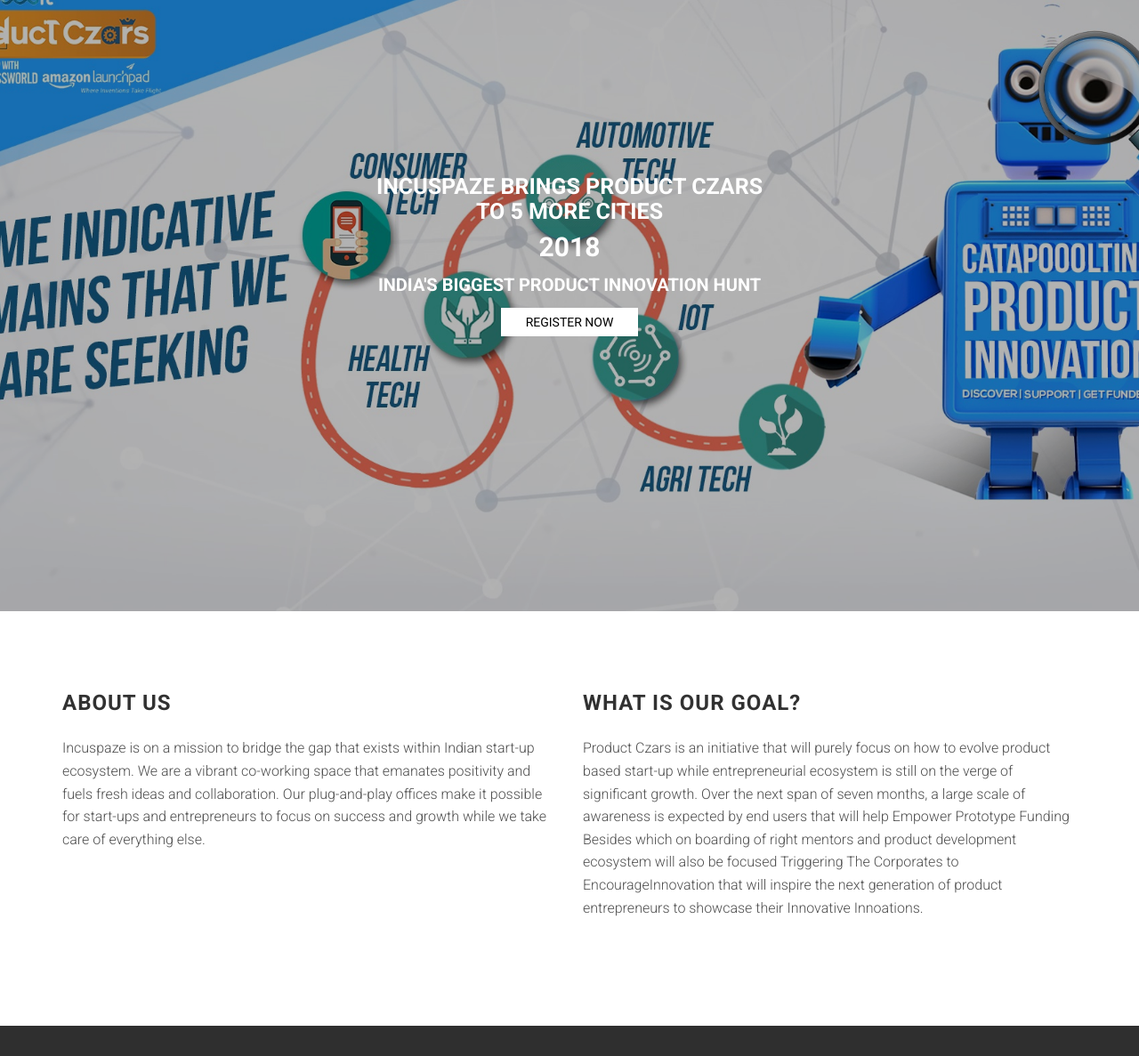
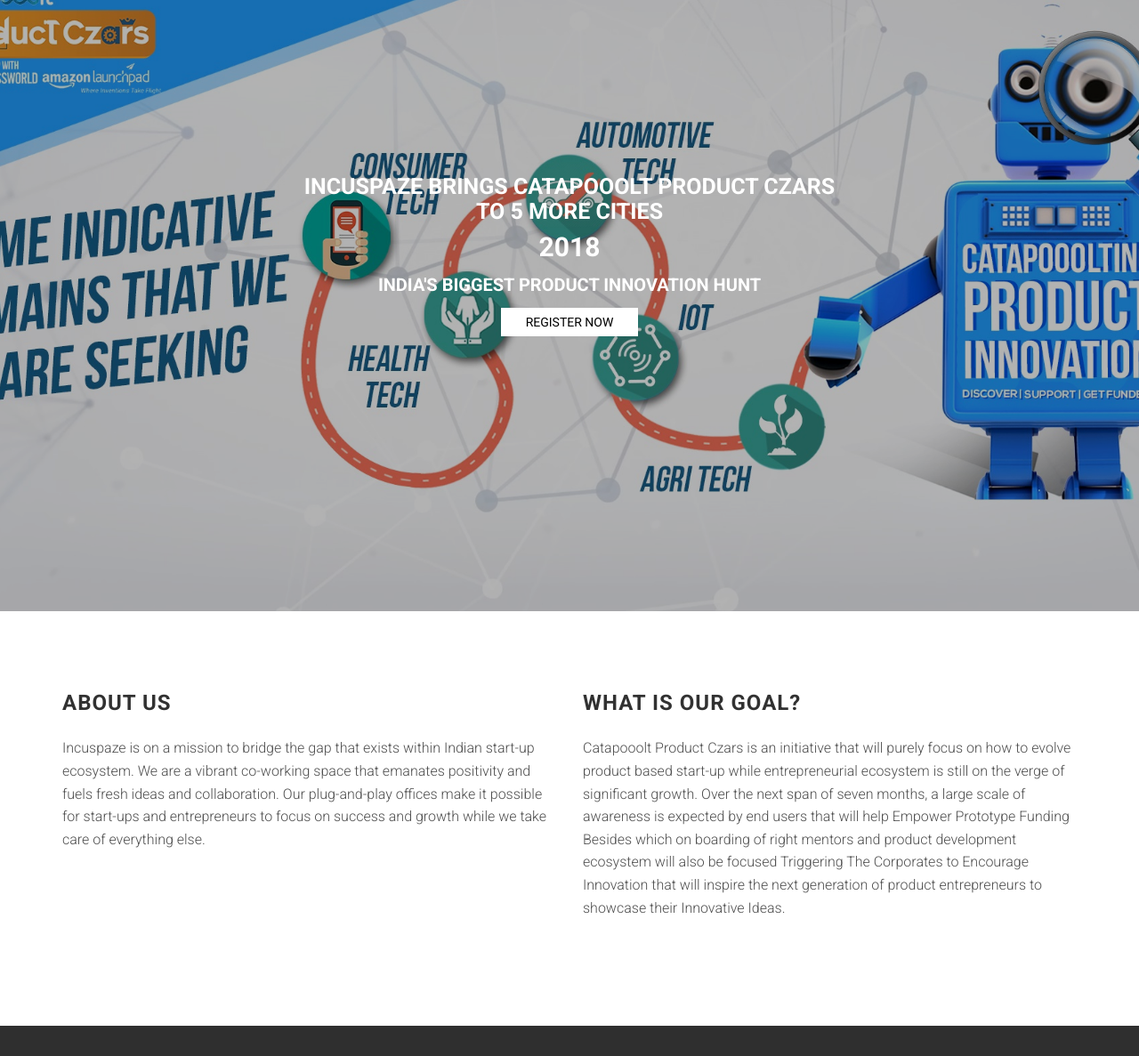
Before and after one commit to DishantK1807/catapoolt_website, a website: page index.html in a window 1280 px wide. Shown: the part 113-1300 px from the top of the page at 89% size. Drawn offline with Linux system fonts and the light colour scheme; grey boxes are pictures that could not be loaded; files whose address does not match are found by name.

Commit message:
Fix: Content

```diff
--- a/index.html
+++ b/index.html
@@ -59,7 +59,7 @@
     <header id="site-header" class="site-header valign-center">
         <div class="intro">
 
-            <strong><h2 style="font-weight: bold;">Incuspaze Brings Product Czars <br>to 5 More Cities</h2></strong>
+            <strong><h2 style="font-weight: bold;">Incuspaze Brings Catapooolt Product Czars <br>to 5 More Cities</h2></strong>
 
             <h1>2018</h1>
 
@@ -88,9 +88,9 @@
 
                     <h3 class="section-title multiple-title">What is Our Goal?</h3>
 
-                    <p>Product Czars is an initiative that will purely focus on how to evolve product based start-up while entrepreneurial ecosystem is still on the verge of significant growth.
+                    <p>Catapooolt Product Czars is an initiative that will purely focus on how to evolve product based start-up while entrepreneurial ecosystem is still on the verge of significant growth.
                         Over the next span of seven months, a large scale of awareness is expected by end users that will help Empower Prototype Funding
-                        Besides which on boarding of right mentors and product development ecosystem will also be focused Triggering The Corporates to EncourageInnovation that will inspire the next generation of product entrepreneurs to showcase their Innovative Innoations.
+                        Besides which on boarding of right mentors and product development ecosystem will also be focused Triggering The Corporates to Encourage Innovation that will inspire the next generation of product entrepreneurs to showcase their Innovative Ideas.
                     </p>
 
                 </div><!-- /.col-sm-6 -->
```
